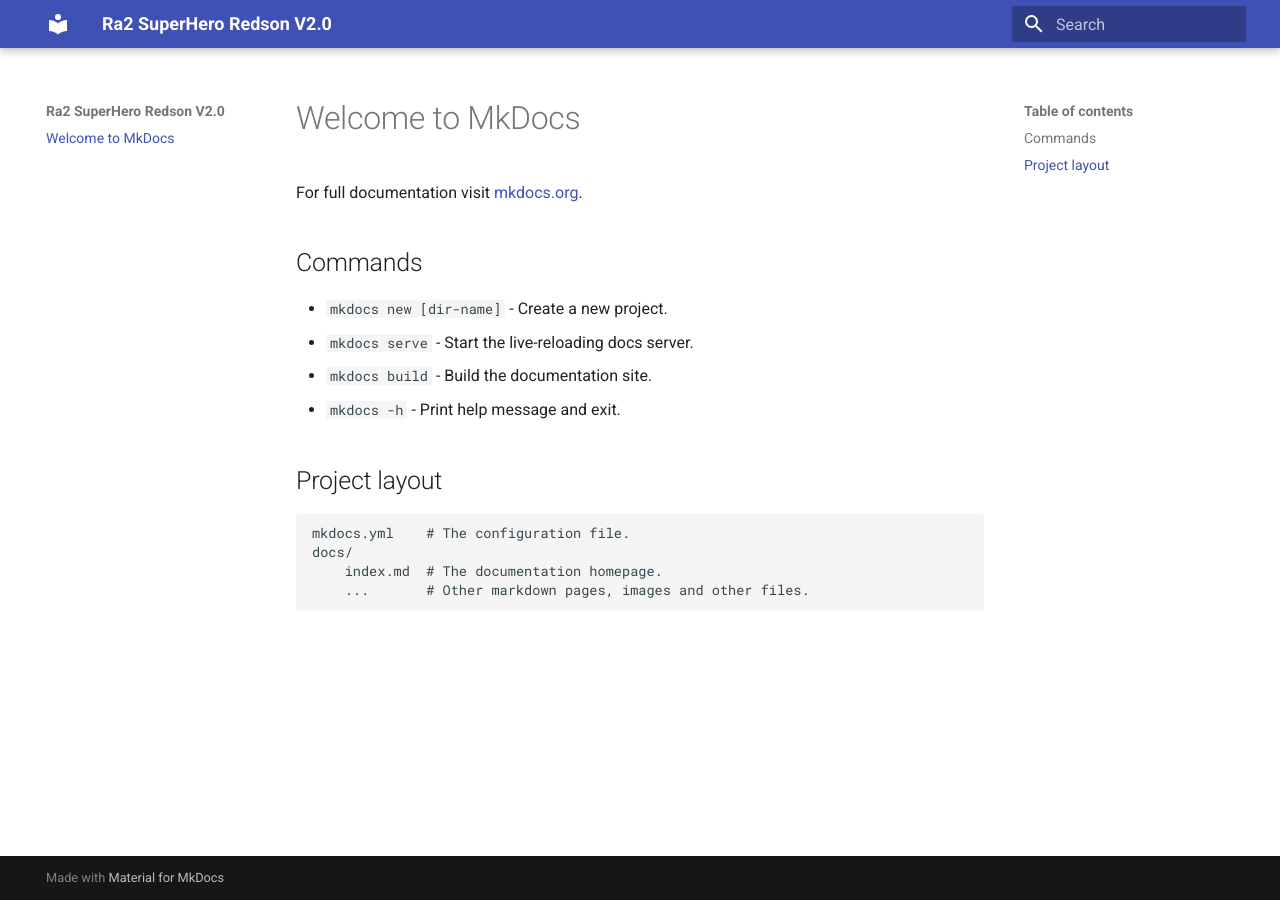
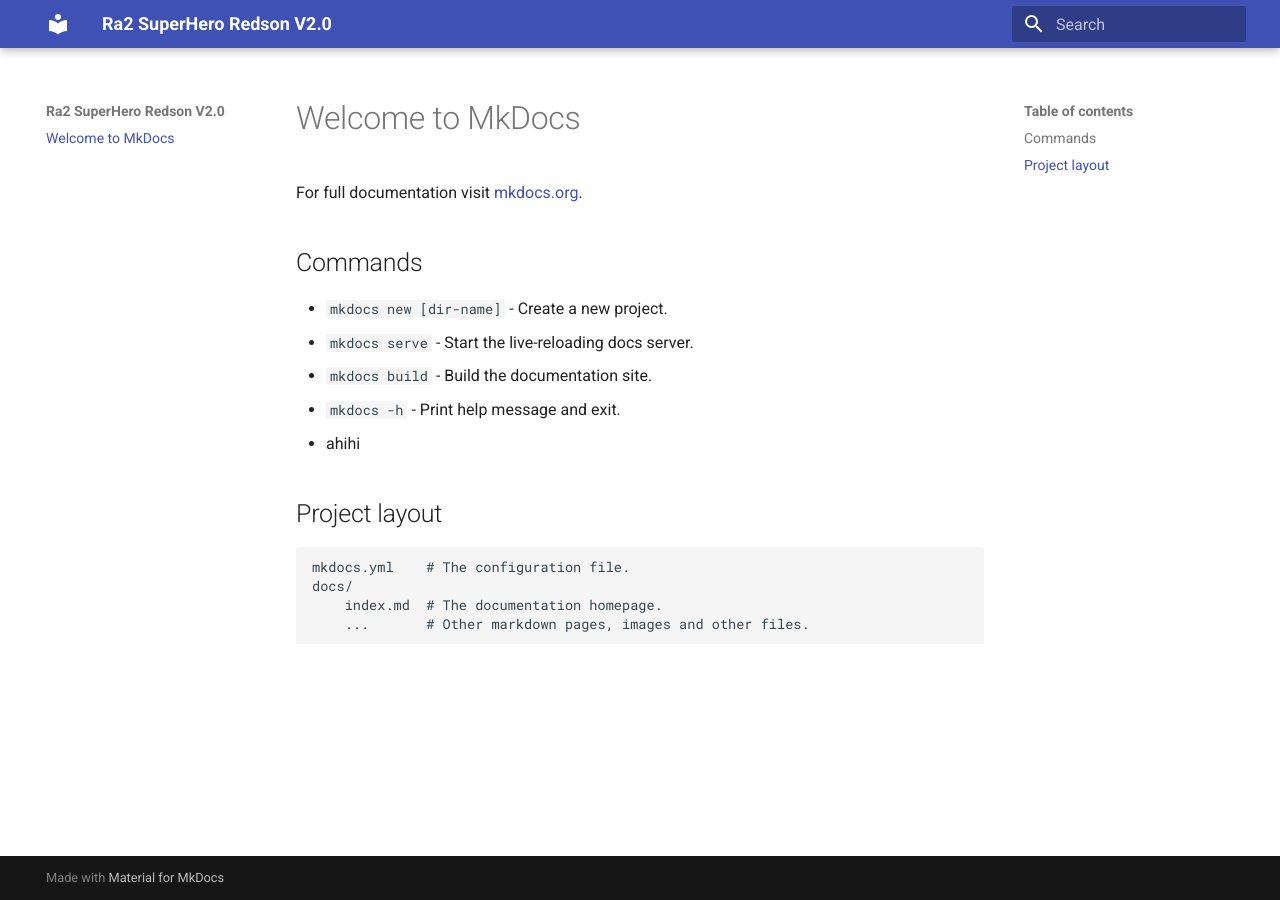
Before and after one commit to ra2redson/ra2redson.github.io, an MkDocs documentation site: the page built from docs/index.md, in a window 1280 px wide. Built offline with MkDocs 1.6.1 and Material for MkDocs 9.7.7, drawn with Linux system fonts in a browser that asks for light colours.

Commit message:
Update index.md

```diff
--- a/docs/index.md
+++ b/docs/index.md
@@ -8,6 +8,7 @@ For full documentation visit [mkdocs.org](https://www.mkdocs.org).
 * `mkdocs serve` - Start the live-reloading docs server.
 * `mkdocs build` - Build the documentation site.
 * `mkdocs -h` - Print help message and exit.
+* ahihi
 
 ## Project layout
 
```
